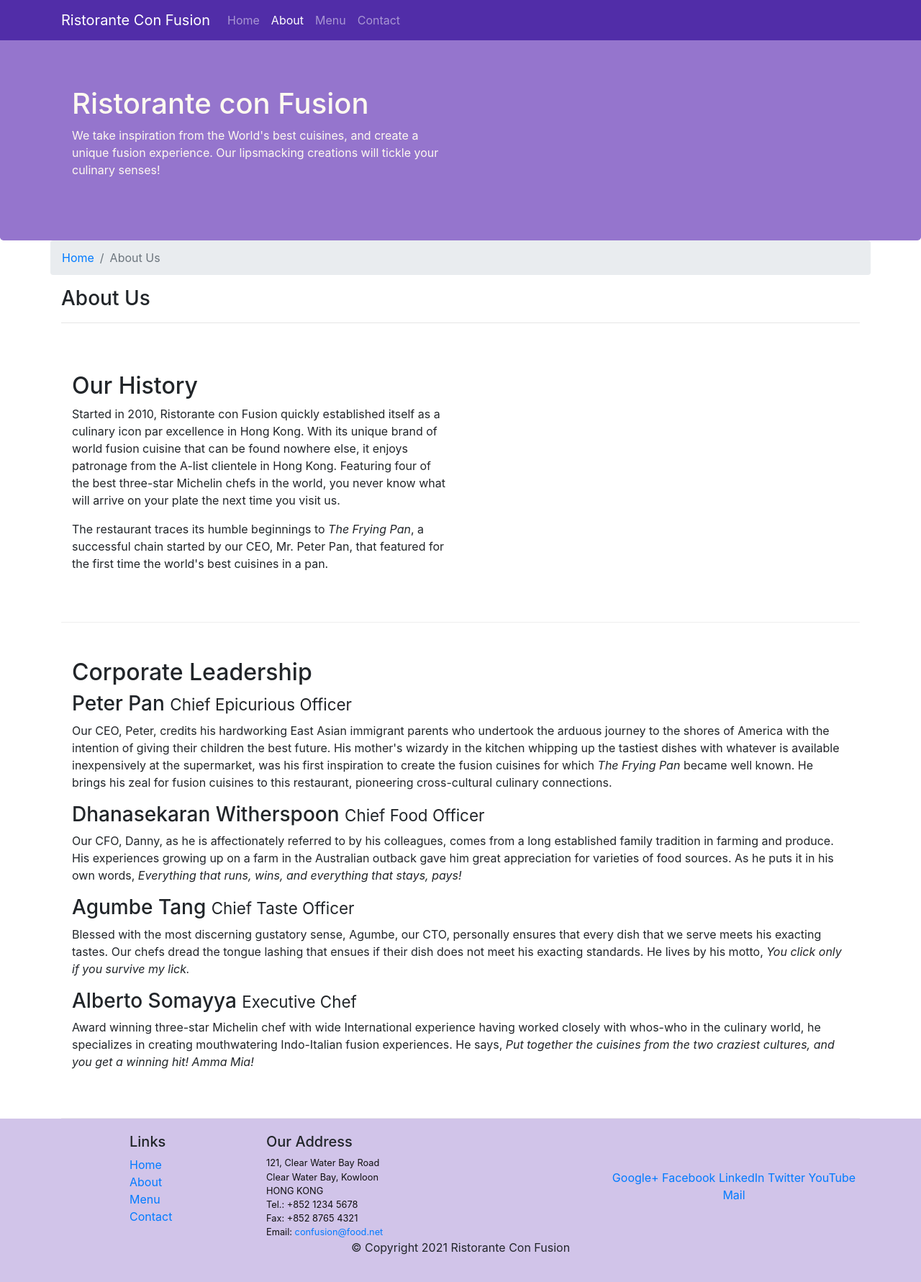
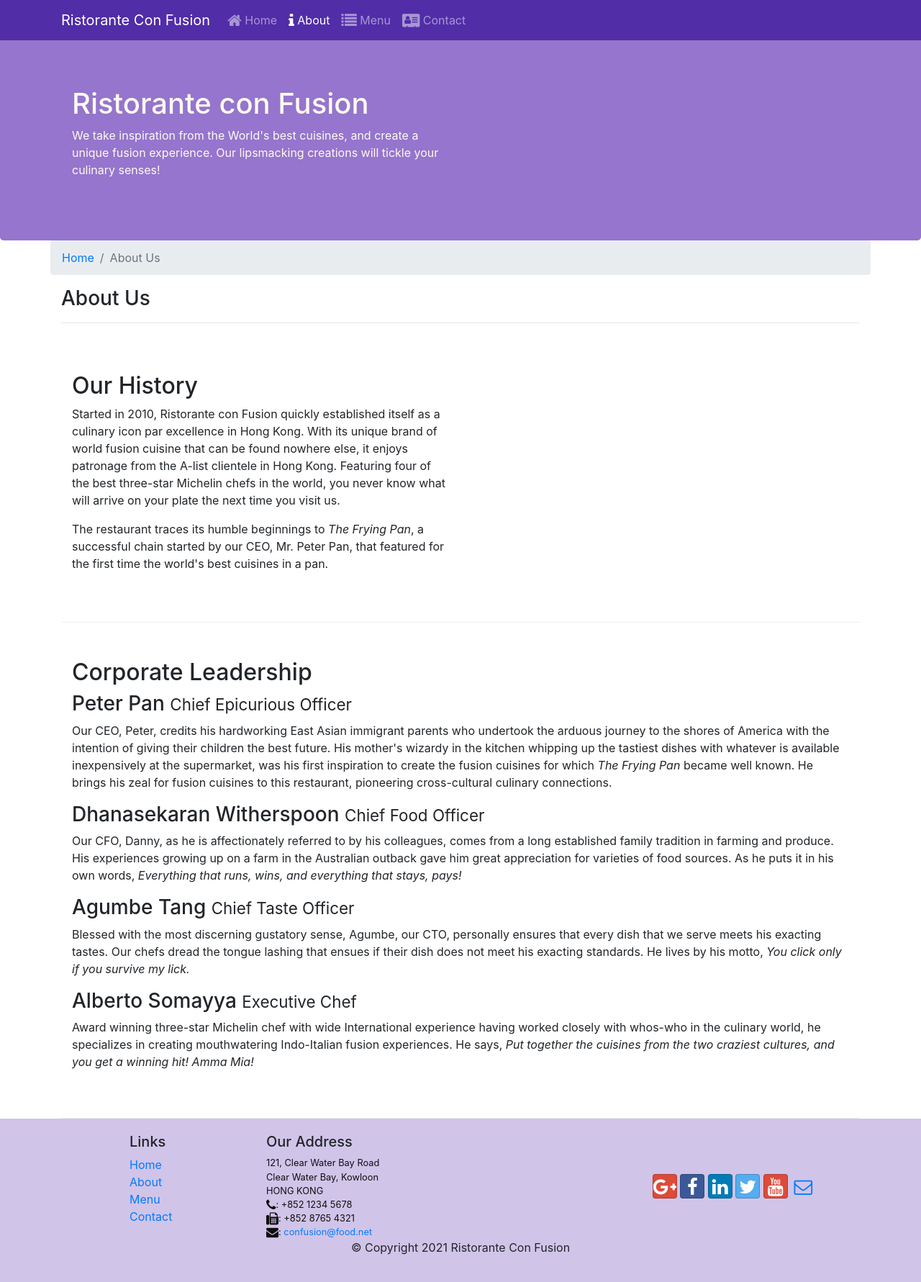
Before and after one commit to Jeyaprabakar01/Spring-Deer-Restaurant, a website: page aboutus.html in a window 1280 px wide. Shown: the whole page at 72% size. Drawn offline with nearby package versions, Linux system fonts and the light colour scheme.

Commit message:
Icon Fonts

```diff
--- a/aboutus.html
+++ b/aboutus.html
@@ -6,6 +6,8 @@
   <meta http-equiv="x-ua-compatible" content="ie=edge">
   <title>Ristorante Con Fusion: About Us</title>
   <link rel="stylesheet" href="node_modules/bootstrap/dist/css/bootstrap.min.css">
+  <link rel="stylesheet" href="node_modules/font-awesome/css/font-awesome.min.css">
+  <link rel="stylesheet" href="node_modules/bootstrap-social/bootstrap-social.css">
   <link rel="stylesheet" href="css/styles.css">
 </head>
 <body>
@@ -22,11 +24,10 @@
            <div class="collapse navbar-collapse" id="Navbar">
                 <ul class="navbar-nav mr-auto">
 
-                    <li class="nav-item "><a class="nav-link" href="./index.html">Home</a></li>
-                    <li class="nav-item active"><a class="nav-link" href="#">About</a></li>
-                    <li class="nav-item"><a class="nav-link" href="#">Menu</a></li>
-                    <li class="nav-item"><a class="nav-link" href="#">Contact</a></li>
-
+                    <li class="nav-item"><a class="nav-link" href="./index.html"><span class="fa fa-home fa-lg"></span> Home</a></li>
+                    <li class="nav-item active"><a class="nav-link" href="#"><span class="fa fa-info fa-lg"></span> About</a></li>
+                    <li class="nav-item"><a class="nav-link" href="#"><span class="fa fa-list fa-lg"></span> Menu</a></li>
+                    <li class="nav-item"><a class="nav-link" href="#"><span class="fa fa-address-card fa-lg"></span> Contact</a></li>
                 </ul>
             </div>
 
@@ -88,7 +89,7 @@
                 <div class="col-4 offset-1 col-sm-2">
                     <h5>Links</h5>
                     <ul class="list-unstyled">
-                        <li><a href="#">Home</a></li>
+                        <li><a href="./index.html">Home</a></li>
                         <li><a href="#">About</a></li>
                         <li><a href="#">Menu</a></li>
                         <li><a href="#">Contact</a></li>
@@ -100,19 +101,20 @@
 		              121, Clear Water Bay Road<br>
 		              Clear Water Bay, Kowloon<br>
 		              HONG KONG<br>
-		              Tel.: +852 1234 5678<br>
-		              Fax: +852 8765 4321<br>
-		              Email: <a href="mailto:confusion@food.net">confusion@food.net</a>
+                      <i class="fa fa-phone fa-lg"></i>: +852 1234 5678<br>
+                      <i class="fa fa-fax fa-lg"></i>: +852 8765 4321<br>
+                      <i class="fa fa-envelope fa-lg"></i>:  <a href="mailto:confusion@food.net">confusion@food.net</a>
+
 		           </address>
                 </div>
                 <div class="col-12 col-sm-4 align-self-center">
                     <div class="text-center">
-                        <a href="http://google.com/+">Google+</a>
-                        <a href="http://www.facebook.com/profile.php?id=">Facebook</a>
-                        <a href="http://www.linkedin.com/in/">LinkedIn</a>
-                        <a href="http://twitter.com/">Twitter</a>
-                        <a href="http://youtube.com/">YouTube</a>
-                        <a href="mailto:">Mail</a>
+                        <a class="btn btn-social-icon btn-google" href="http://google.com/+"><i class="fa fa-google-plus"></i></a>
+                        <a class="btn btn-social-icon btn-facebook" href="http://www.facebook.com/profile.php?id="><i class="fa fa-facebook"></i></a>
+                        <a class="btn btn-social-icon btn-linkedin" href="http://www.linkedin.com/in/"><i class="fa fa-linkedin"></i></a>
+                        <a class="btn btn-social-icon btn-twitter" href="http://twitter.com/"><i class="fa fa-twitter"></i></a>
+                        <a class="btn btn-social-icon btn-google" href="http://youtube.com/"><i class="fa fa-youtube"></i></a>
+                        <a class="btn btn-social-icon" href="mailto:"><i class="fa fa-envelope-o"></i></a>
                     </div>
                 </div>
            </div>
--- a/package.json
+++ b/package.json
@@ -15,6 +15,8 @@
   },
   "dependencies": {
     "bootstrap": "^4.0.0",
+    "bootstrap-social": "^5.1.1",
+    "font-awesome": "^4.7.0",
     "jquery": "^3.3.1",
     "popper.js": "^1.12.9"
   }
```
Also changed, not shown: index.html (+15 -13 lines), 1 other file.
